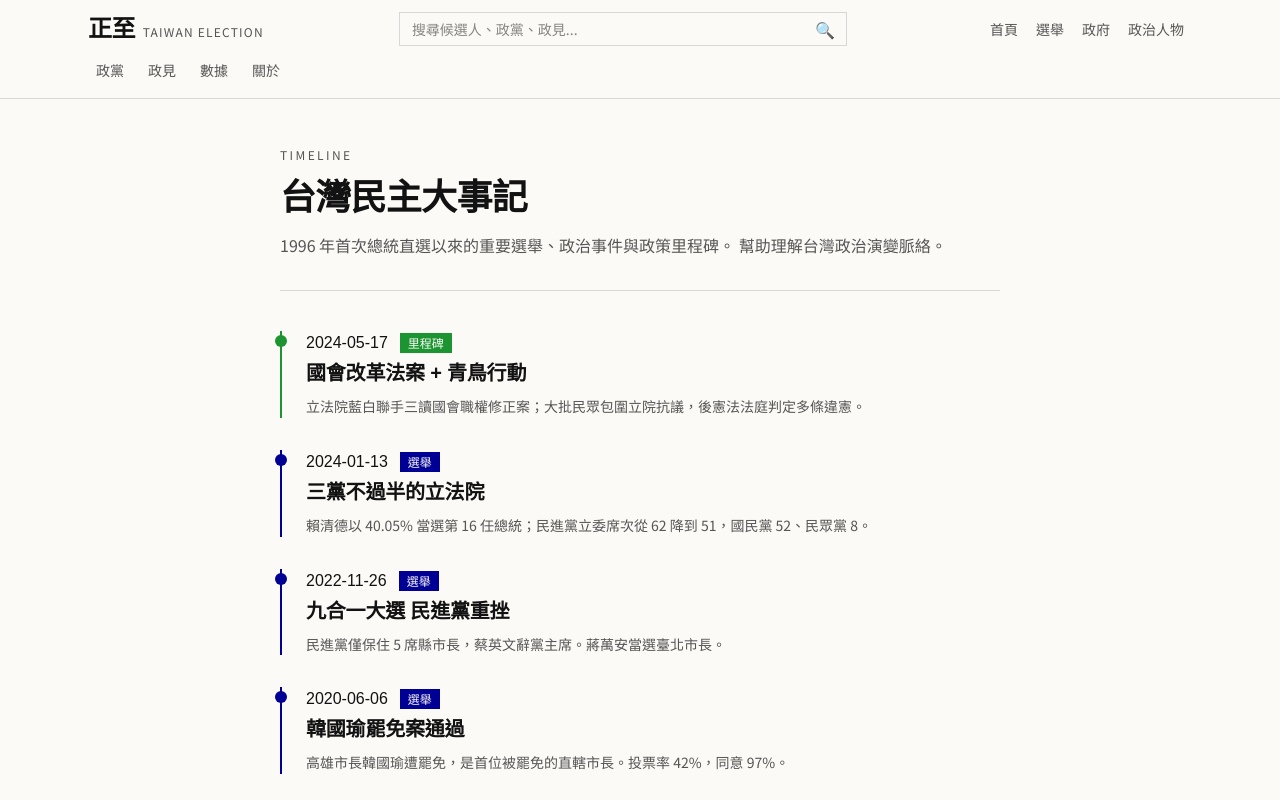
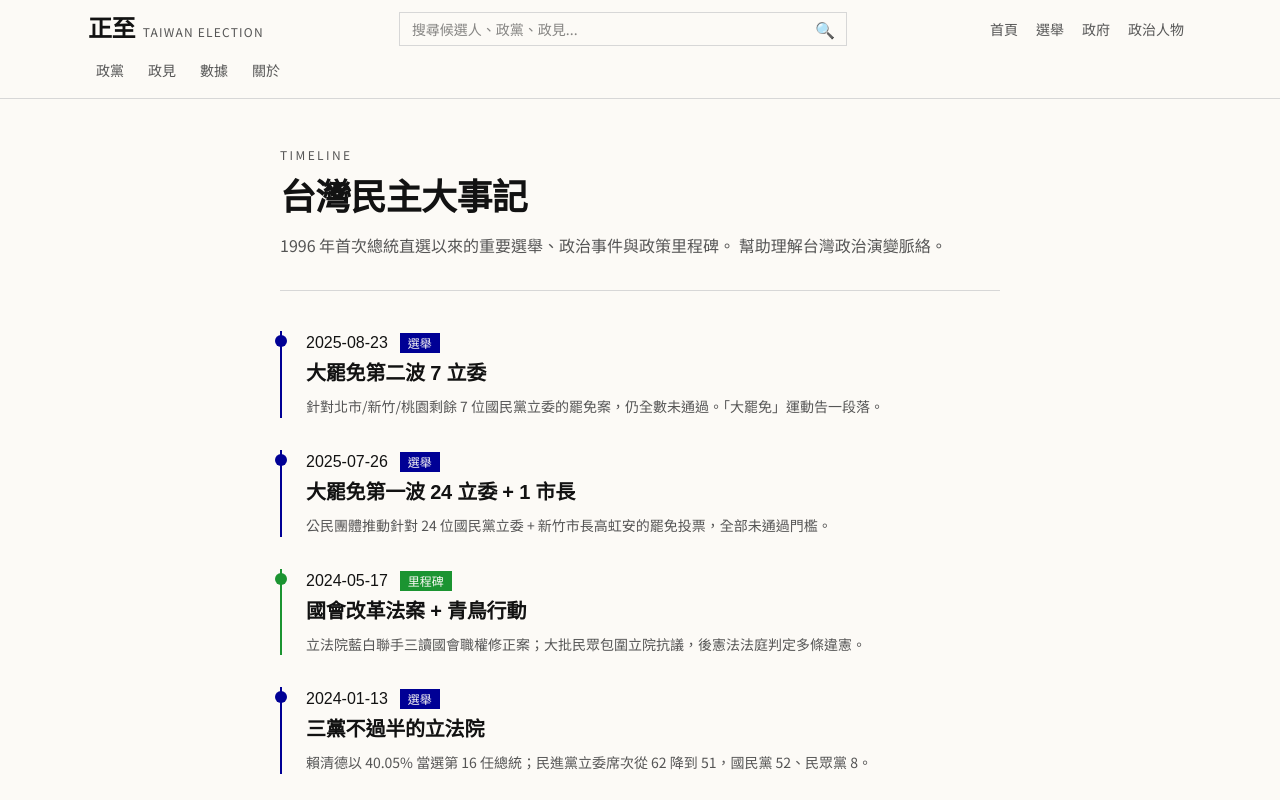
Before and after one commit to Yaochieh/taiwan-election-web, a Next.js app: page /timeline in a window 1280 px wide. Shown: the top 800 px of the page. Built offline with nearby package versions, Linux system fonts and the light colour scheme.

Commit message:
feat: timeline 加 2025 大罷免兩波事件

```diff
--- a/src/app/timeline/page.tsx
+++ b/src/app/timeline/page.tsx
@@ -112,6 +112,18 @@ const EVENTS: Event[] = [
     desc: "立法院藍白聯手三讀國會職權修正案；大批民眾包圍立院抗議，後憲法法庭判定多條違憲。",
     type: "milestone",
   },
+  {
+    date: "2025-07-26",
+    title: "大罷免第一波 24 立委 + 1 市長",
+    desc: "公民團體推動針對 24 位國民黨立委 + 新竹市長高虹安的罷免投票，全部未通過門檻。",
+    type: "election",
+  },
+  {
+    date: "2025-08-23",
+    title: "大罷免第二波 7 立委",
+    desc: "針對北市/新竹/桃園剩餘 7 位國民黨立委的罷免案，仍全數未通過。「大罷免」運動告一段落。",
+    type: "election",
+  },
 ];
 
 const TYPE_STYLE: Record<Event["type"], { label: string; color: string }> = {
```
